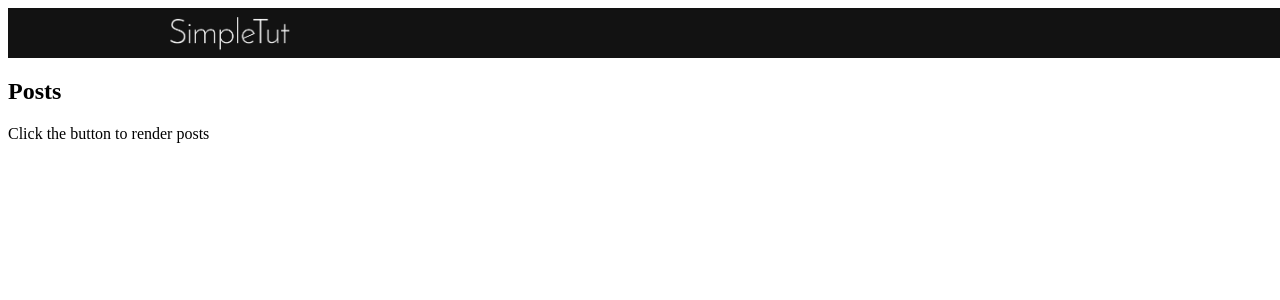
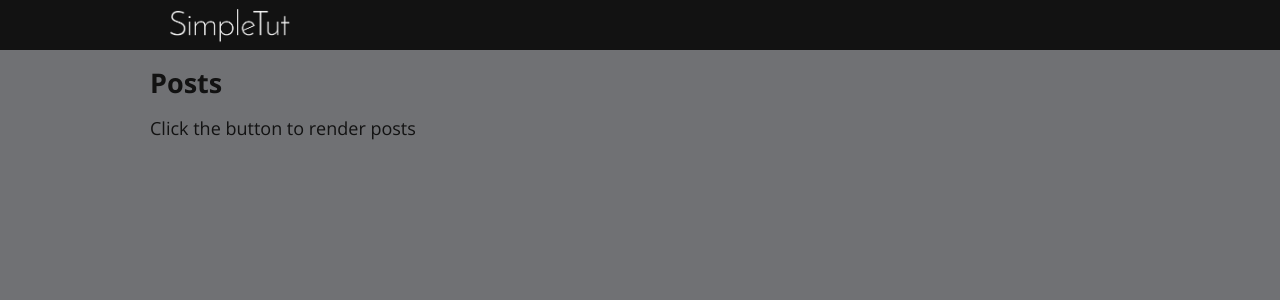
Before and after one commit to ukaran11/testing-with-react, a React (Create React App) app: page / in a window 1280 px wide. Shown: the top 300 px of the page. Built offline with nearby package versions, Linux system fonts and the light colour scheme.

Commit message:
Utsav | Added PropTypes to headline comp

```diff
--- a/package.json
+++ b/package.json
@@ -7,6 +7,7 @@
     "@testing-library/react": "^11.2.7",
     "@testing-library/user-event": "^12.8.3",
     "node-sass": "^6.0.1",
+    "prop-types": "^15.7.2",
     "react": "^17.0.2",
     "react-dom": "^17.0.2",
     "react-scripts": "4.0.3",
@@ -37,6 +38,7 @@
     ]
   },
   "devDependencies": {
+    "check-prop-types": "^1.1.2",
     "enzyme": "^3.11.0",
     "enzyme-adapter-react-16": "^1.15.6",
     "jest-enzyme": "^7.1.2"
--- a/src/App.js
+++ b/src/App.js
@@ -1,12 +1,21 @@
 import Header from "./component/header";
 import Headline from "./component/headline";
+import './app.scss';
+
+const tempArr = [{
+  fName: 'Joe',
+  lName: 'Bloggs',
+  email: 'joebloggs@gmail.com',
+  age: 24,
+  onlineStatus: 1
+}]
 
 function App() {
   return (
     <div className="App">
       <Header />
       <section className="main">
-        <Headline header="Posts" desc="Click the button to render posts"/>
+        <Headline header="Posts" desc="Click the button to render posts" tempArr={tempArr}/>
       </section>
     </div>
   );
```
Also changed, not shown: src/component/headline/index.js (+13 -1 lines), 1 other file (tests, documents, lock files or other folders).
